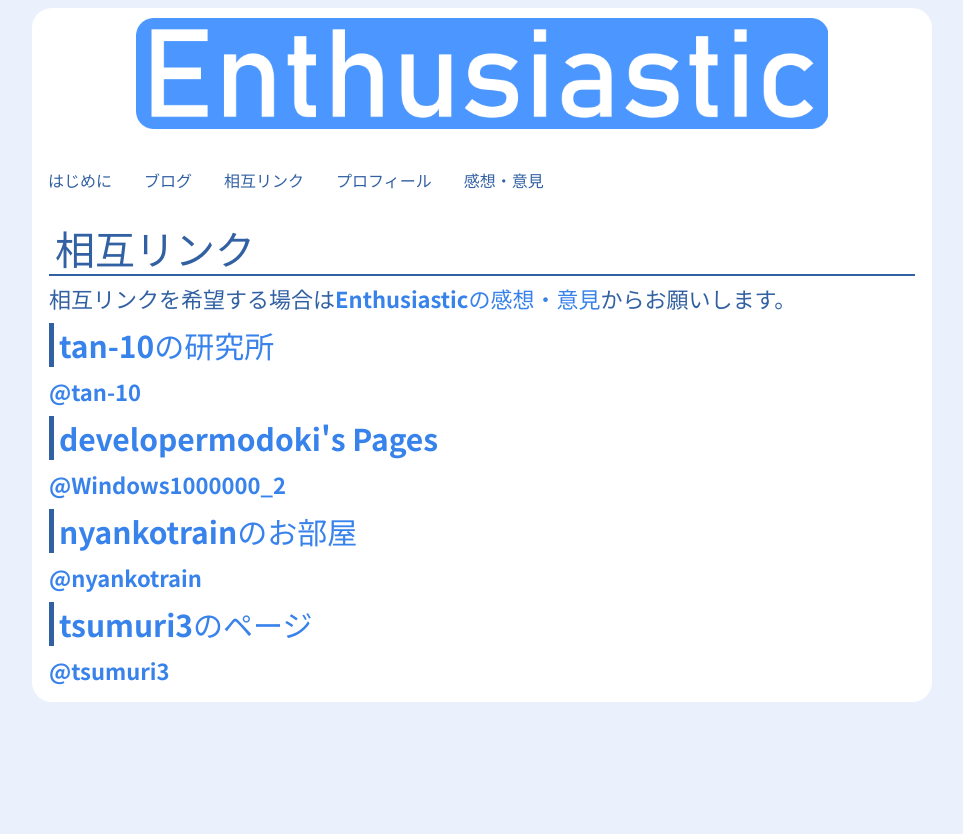
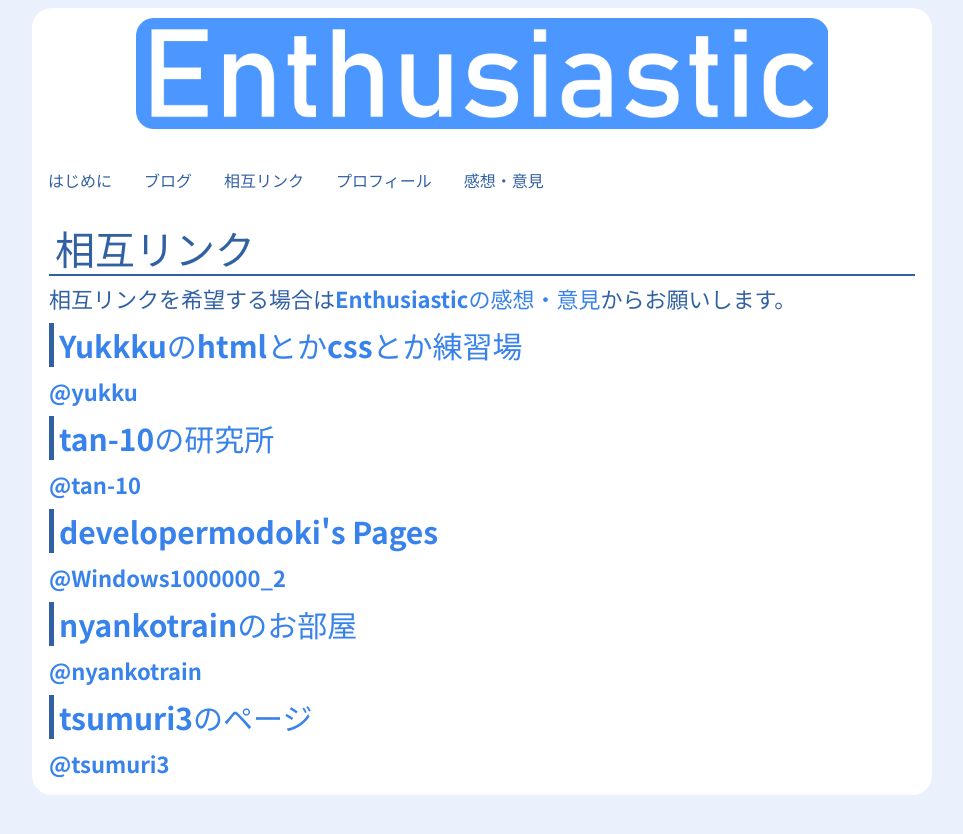
Before and after one commit to Diawadenta/Diawadenta.github.io, a Jekyll site: the page built from interlinks.md, in a window 1280 px wide. Shown: the top 834 px of the page, without its empty margins (158-1121 px from the left). Built offline with Jekyll 4.4.1, drawn with Linux system fonts in a browser that asks for light colours.

Commit message:
Update interlinks.md

```diff
--- a/interlinks.md
+++ b/interlinks.md
@@ -3,6 +3,10 @@ layout: default
 pagename: 相互リンク
 ---
 相互リンクを希望する場合は<a href="https://scratch.mit.edu/studios/27464523/">Enthusiasticの感想・意見</a>からお願いします。
+
+<h2><a href="https://yukkku.github.io/">Yukkkuのhtmlとかcssとか練習場</a></h2>
+
+<a href="https://scratch.mit.edu/users/yukku/">@yukku</a>
 
 <h2><a href="https://tan-10.github.io/">tan-10の研究所</a></h2>
 
```
